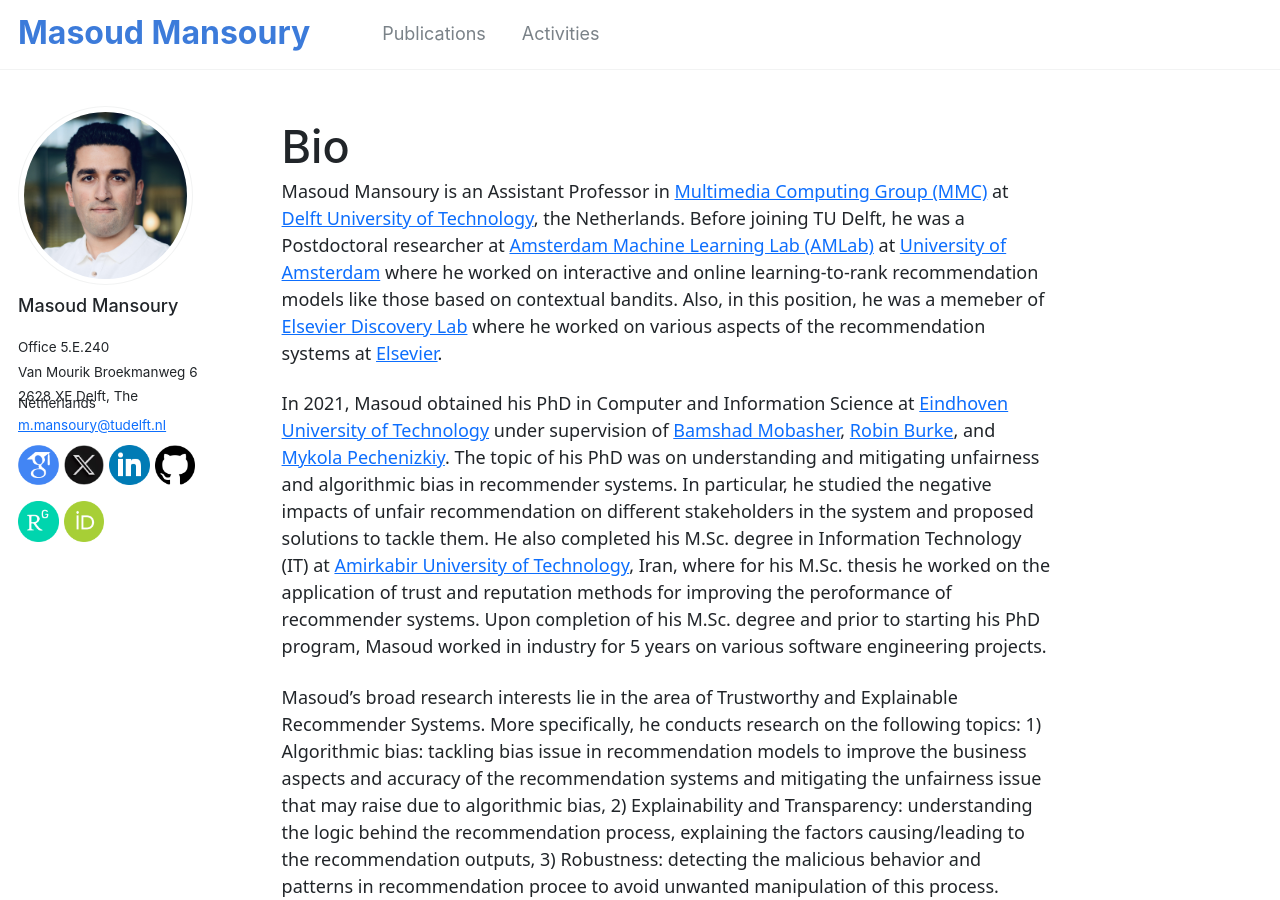
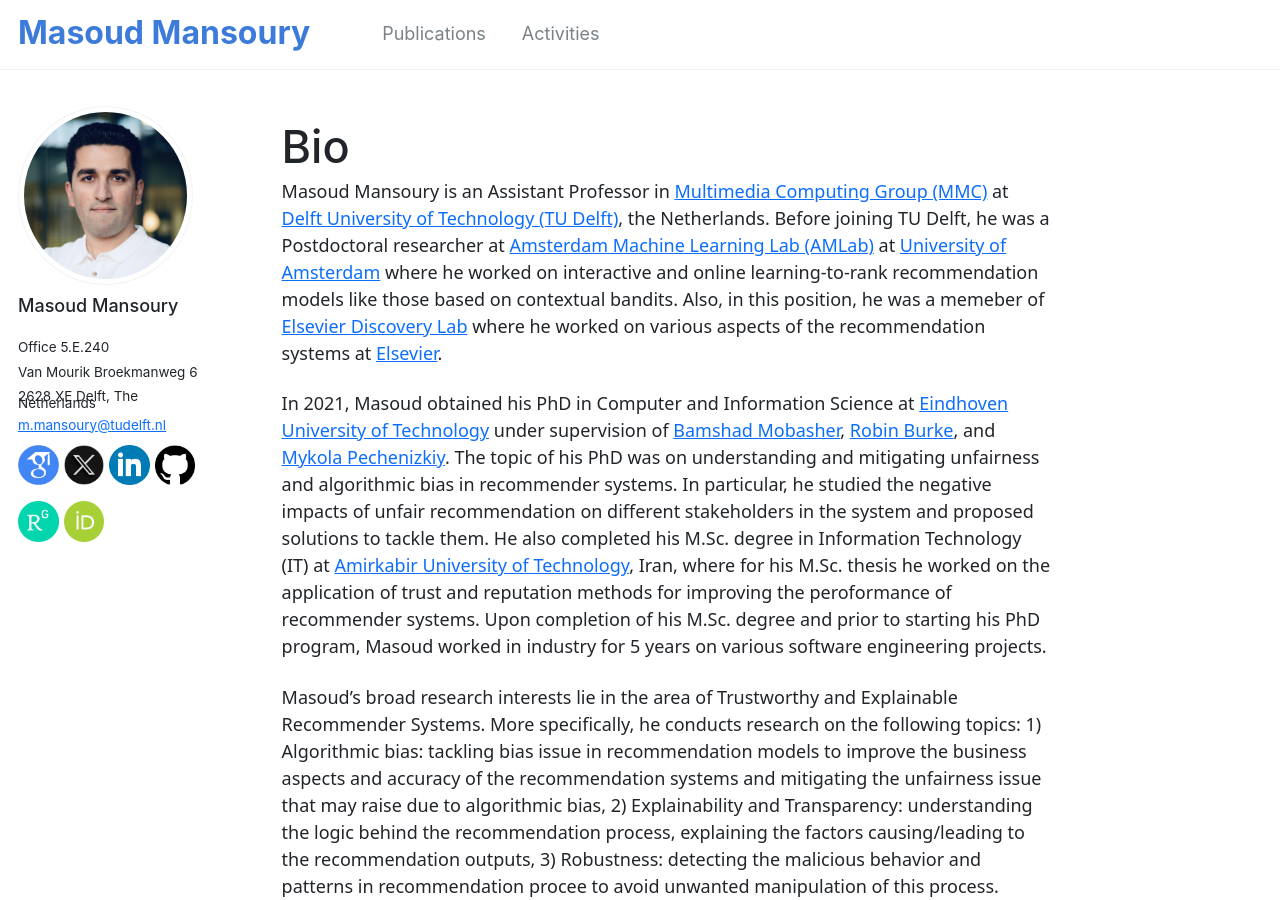
Before and after one commit to masoudmansoury/masoudmansoury.github.io, a Jekyll site: the page built from _pages/about.md, in a window 1280 px wide and 900 px high. Built offline with Jekyll 4.4.1, drawn with Linux system fonts in a browser that asks for light colours; nearby versions of some CDN libraries; library files that are not in the unit come from our copies.

Commit message:
Edited about.md

```diff
--- a/_config.yml
+++ b/_config.yml
@@ -14,7 +14,7 @@
 description              : &description "personal description"
 url                      : https://masoudmansoury.github.io/ # the base hostname & protocol for your site e.g. "https://mmistakes.github.io"
 baseurl                  : "" # the subpath of your site, e.g. "/blog"
-repository               : "https://github.com/masoudmansoury/masoudmansoury.github.io/tree/main"
+repository               : "masoudmansoury/masoudmansoury.github.io"
 
 # Site Author - The following control what appear as part of the author content on the side bar.
 #               If a field is blank the icon and link will not appear, otherwise it will be shown.
--- a/_pages/about.md
+++ b/_pages/about.md
@@ -8,7 +8,7 @@
 ---
 
 
-Masoud Mansoury is an Assistant Professor in [Multimedia Computing Group (MMC)](https://www.tudelft.nl/ewi/over-de-faculteit/afdelingen/intelligent-systems/multimedia-computing) at [Delft University of Technology](https://www.tudelft.nl/), the Netherlands. Before joining TU Delft, he was a Postdoctoral researcher at [Amsterdam Machine Learning Lab (AMLab)](https://amlab.science.uva.nl/) at [University of Amsterdam](https://www.uva.nl/en) where he worked on interactive and online learning-to-rank recommendation models like those based on contextual bandits. Also, in this position, he was a memeber of [Elsevier Discovery Lab](https://discoverylab.ai/) where he worked on various aspects of the recommendation systems at [Elsevier](https://www.elsevier.com/).
+Masoud Mansoury is an Assistant Professor in [Multimedia Computing Group (MMC)](https://www.tudelft.nl/ewi/over-de-faculteit/afdelingen/intelligent-systems/multimedia-computing) at [Delft University of Technology (TU Delft)](https://www.tudelft.nl/), the Netherlands. Before joining TU Delft, he was a Postdoctoral researcher at [Amsterdam Machine Learning Lab (AMLab)](https://amlab.science.uva.nl/) at [University of Amsterdam](https://www.uva.nl/en) where he worked on interactive and online learning-to-rank recommendation models like those based on contextual bandits. Also, in this position, he was a memeber of [Elsevier Discovery Lab](https://discoverylab.ai/) where he worked on various aspects of the recommendation systems at [Elsevier](https://www.elsevier.com/).
 
 In 2021, Masoud obtained his PhD in Computer and Information Science at [Eindhoven University of Technology](https://www.tue.nl/en/) under supervision of [Bamshad Mobasher](https://www.cdm.depaul.edu/Faculty-and-Staff/pages/faculty-info.aspx?fid=653), [Robin Burke](https://www.colorado.edu/cmci/people/college-leadership/robin-burke), and [Mykola Pechenizkiy](https://www.tue.nl/en/research/researchers/mykola-pechenizkiy). The topic of his PhD was on understanding and mitigating unfairness and algorithmic bias in recommender systems. In particular, he studied the negative impacts of unfair recommendation on different stakeholders in the system and proposed solutions to tackle them. He also completed his M.Sc. degree in Information Technology (IT) at [Amirkabir University of Technology](https://aut.ac.ir/index.php?sid=1&slc_lang=en), Iran, where for his M.Sc. thesis he worked on the application of trust and reputation methods for improving the peroformance of recommender systems. Upon completion of his M.Sc. degree and prior to starting his PhD program, Masoud worked in industry for 5 years on various software engineering projects.
 
```
Also changed, not shown: 2 other files.
